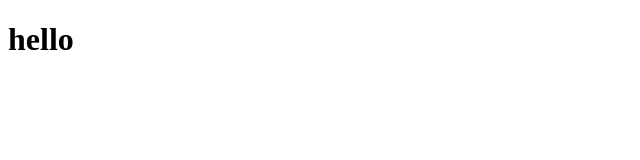
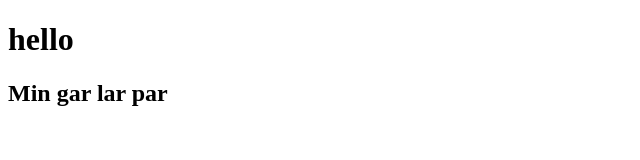
Before and after one commit to moezarnithein/Testing, a plain HTML site: page index.html in a window 1280 px wide. Shown: the whole page, without its empty margins (0-640 px from the left). Drawn offline with Linux system fonts and the light colour scheme.

Commit message:
change min

```diff
--- a/index.html
+++ b/index.html
@@ -7,5 +7,6 @@
 </head>
 <body>
     <h1>hello</h1>
+    <h2>Min gar lar par</h2>
 </body>
 </html>
```
